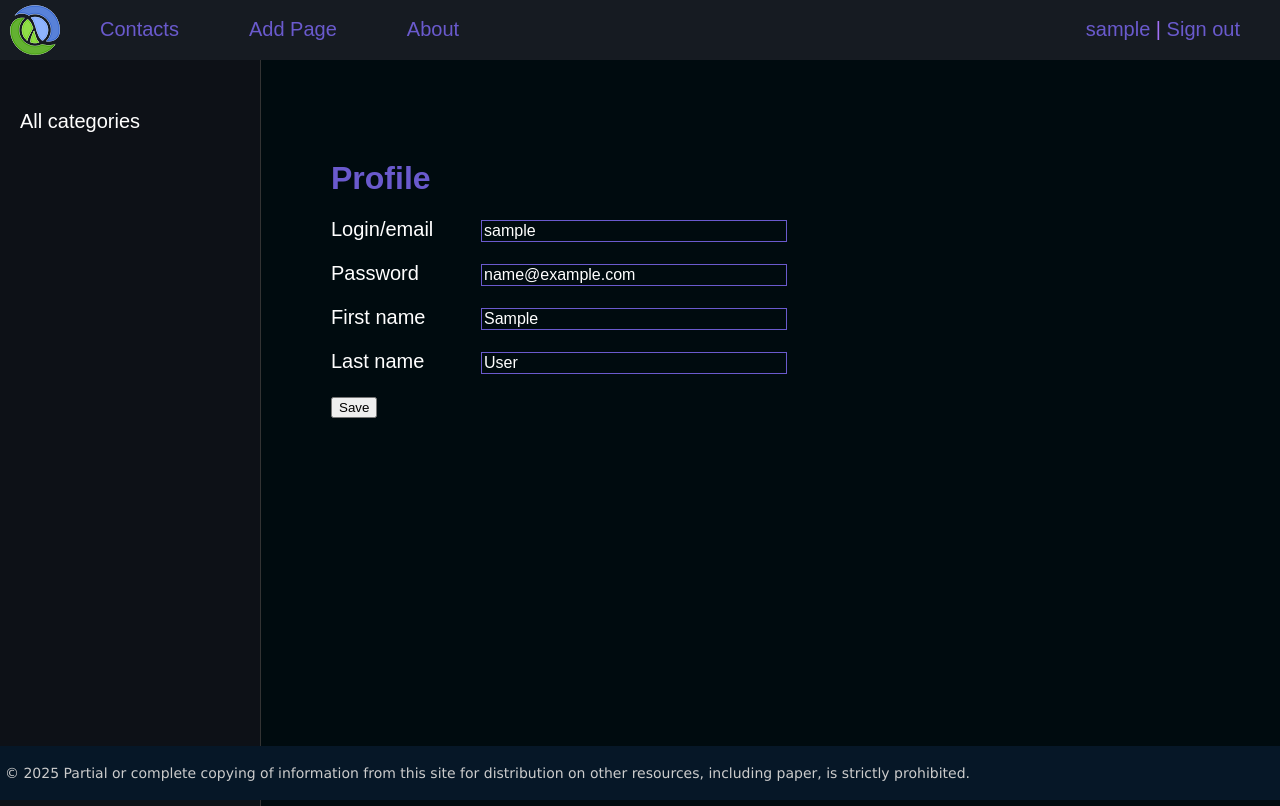
After one commit to vitaliminkouski/Django-projects, a Django app: page /users/profile/ in a window 1280 px wide. The commit adds this page. Run offline with Django 5.2, Linux system fonts and the light colour scheme; the visitor is signed in with stand-in values (Sample User, id 1); data that the repository does not hold is empty.

Commit message:
added user profile

```diff
--- a/django/sitewomen/templates/base.html
+++ b/django/sitewomen/templates/base.html
@@ -21,7 +21,7 @@
 		<li><a href="{% url m.url_name %}">{{m.title}}</a></li>
 {% endfor %}
 		{% if user.is_authenticated %}
-			<li class="last">{{user.username}} | <a href="{% url 'users:logout' %}">Sign out</a></li>
+			<li class="last"><a href="{% url 'users:profile' %}">{{user.username}}</a> | <a href="{% url 'users:logout' %}">Sign out</a></li>
 		{%else%}
 			<li class="last"><a href="{% url 'users:login' %}">Sign in</a> | <a href="{% url 'users:register' %}">Sign up</a> </li>
 		{%endif%}
--- a/django/sitewomen/users/forms.py
+++ b/django/sitewomen/users/forms.py
@@ -1,10 +1,10 @@
 from django import forms
 from django.contrib.auth import get_user_model
-from django.contrib.auth.forms import AuthenticationForm
+from django.contrib.auth.forms import AuthenticationForm, UserCreationForm
 
 
 class LoginUserForm(AuthenticationForm):
-    username = forms.CharField(label='Login',
+    username = forms.CharField(label='Login/email',
                                widget=forms.TextInput(attrs={'class': 'form-input'}))
     password = forms.CharField(label='Password',
                                widget=forms.TextInput(attrs={'class': 'form-input'}))
@@ -13,21 +13,22 @@ class LoginUserForm(AuthenticationForm):
         model = get_user_model()
 
 
-class RegisterUserForm(forms.ModelForm):
-    username = forms.CharField(label='Login', widget=forms.TextInput())
-    password = forms.CharField(label='Password', widget=forms.TextInput())
-    password2 = forms.CharField(label='Password', widget=forms.TextInput())
+class RegisterUserForm(UserCreationForm):
+    username = forms.CharField(label='Login', widget=forms.TextInput(attrs={'class': 'form-input'}))
+    password1 = forms.CharField(label='Password', widget=forms.TextInput(attrs={'class': 'form-input'}))
+    password2 = forms.CharField(label='Repeat password', widget=forms.TextInput(attrs={'class': 'form-input'}))
 
     class Meta:
         model=get_user_model()
-        fields=['username', 'email', 'first_name', 'last_name', 'password', 'password2']
+        fields=['username', 'email', 'first_name', 'last_name', 'password1', 'password2']
 
-    def clean_passowrd2(self):
-        cd =self.cleaned_data
-        if cd['password']!=cd['password2']:
-            raise forms.ValidationError("Passwords don't matched!")
-        else:
-            return cd['password']
+        widgets={
+            'first_name': forms.TextInput(attrs={'class': 'form-input'}),
+            'last_name': forms.TextInput(attrs={'class': 'form-input'}),
+            'email': forms.TextInput(attrs={'class': 'form-input'}),
+        }
+
+
 
     def clean_email(self):
         email=self.cleaned_data['email']
@@ -35,3 +36,18 @@ class RegisterUserForm(forms.ModelForm):
             raise forms.ValidationError("This email already exists")
         else:
             return email
+
+class ProfileUserForm(forms.ModelForm):
+    username = forms.CharField(disabled=True, label='Login/email',
+                               widget=forms.TextInput(attrs={'class': 'form-input'}))
+    email = forms.CharField(disabled=True, label='Password',
+                               widget=forms.TextInput(attrs={'class': 'form-input'}))
+
+    class Meta:
+        model=get_user_model()
+        fields=['username', 'email', 'first_name', 'last_name']
+
+        widgets = {
+            'first_name': forms.TextInput(attrs={'class': 'form-input'}),
+            'last_name': forms.TextInput(attrs={'class': 'form-input'}),
+        }
--- /dev/null
+++ b/django/sitewomen/users/templates/users/profile.html
@@ -0,0 +1,16 @@
+{% extends 'base.html' %}
+
+{% block content %}
+<h1>Profile</h1>
+
+<form method="post">
+  {% csrf_token %}
+  <div class="form-error">{{ form.non_field_errors }}</div>
+  {% for f in form %}
+  <p><label class="form-label" for="{{ f.id_for_label }}">{{ f.label }}</label>{{ f }}</p>
+  <div class="form-error">{{ f.errors }}</div>
+  {% endfor %}
+
+  <p><button type="submit">Save</button> </p>
+</form>
+{% endblock %}
--- a/django/sitewomen/users/templates/users/register.html
+++ b/django/sitewomen/users/templates/users/register.html
@@ -6,7 +6,11 @@
 <form method="post">
     {% csrf_token %}
     <input type="hidden" name="next" value="{{next}}"/>
-    {{form.as_p}}
+    <div class="form-error">{{ form.non_field_errors }}</div>
+    {% for f in form %}
+    <p><label class="form-label" for="{{f.id_for_label}}">{{f.label}}</label>{{ f }}</p>
+    <div class="form-error">{{f.errors}}</div>
+    {% endfor %}
     <p><button type="submit">Sign up</button></p>
 </form>
 {% endblock %}
--- a/django/sitewomen/users/urls.py
+++ b/django/sitewomen/users/urls.py
@@ -8,5 +8,6 @@ app_name='users'
 urlpatterns=[
     path('login/', views.LoginUser.as_view(), name='login'),
     path('logout/', LogoutView.as_view(), name='logout'),
-    path('register/', views.register, name='register'),
+    path('register/', views.RegisterUser.as_view(), name='register'),
+    path('profile/', views.ProfileUser.as_view(), name='profile'),
 ]
--- a/django/sitewomen/users/views.py
+++ b/django/sitewomen/users/views.py
@@ -1,11 +1,13 @@
-from django.contrib.auth import authenticate, login, logout
+from django.contrib.auth import authenticate, login, logout, get_user_model
 from django.contrib.auth.forms import AuthenticationForm
+from django.contrib.auth.mixins import LoginRequiredMixin
 from django.contrib.auth.views import LoginView
 from django.http import HttpResponse
 from django.shortcuts import render, redirect
 from django.urls import reverse_lazy
+from django.views.generic import CreateView, UpdateView
 
-from .forms import LoginUserForm, RegisterUserForm
+from .forms import LoginUserForm, RegisterUserForm, ProfileUserForm
 
 
 class LoginUser(LoginView):
@@ -13,17 +15,24 @@ class LoginUser(LoginView):
     template_name = 'users/login.html'
     extra_context = {'title': 'Authorization'}
 
-def register(request):
-    if request.method=="POST":
-        form=RegisterUserForm(request.POST)
-        if form.is_valid():
-            user=form.save(commit=False)
-            user.set_password(form.cleaned_data['password'])
-            user.save()
-            return render(request, 'users/register_done.html')
-    else:
-        form=RegisterUserForm( )
-    return render(request, 'users/register.html', {'form': form})
+class RegisterUser(CreateView):
+    form_class =RegisterUserForm
+    template_name = 'users/register.html'
+    extra_context = {'title': 'Registration'}
+    success_url = reverse_lazy('users:login')
+
+
+class ProfileUser(LoginRequiredMixin, UpdateView):
+    model=get_user_model()
+    form_class = ProfileUserForm
+    template_name = 'users/profile.html'
+    extra_context = {'title': 'User profile'}
+
+    def get_success_url(self):
+        return reverse_lazy('users:profile')
+
+    def get_object(self, queryset=None):
+        return self.request.user
 
 
 def logout_user(request):
--- a/django/sitewomen/women/views.py
+++ b/django/sitewomen/women/views.py
@@ -21,6 +21,7 @@ class WomenHome(DataMixin, ListView):
     context_object_name = 'posts'
     title_page = ('Main page')
     cat_selected = 0
+    extra_context = {'title': 'Famous women'}
 
     def get_queryset(self):
         return Women.published.all().select_related('cat')
```
Also changed, not shown: django/sitewomen/sitewomen/settings.py (+9 -1 lines), django/sitewomen/users/authentication.py (added, +22 -0 lines).
